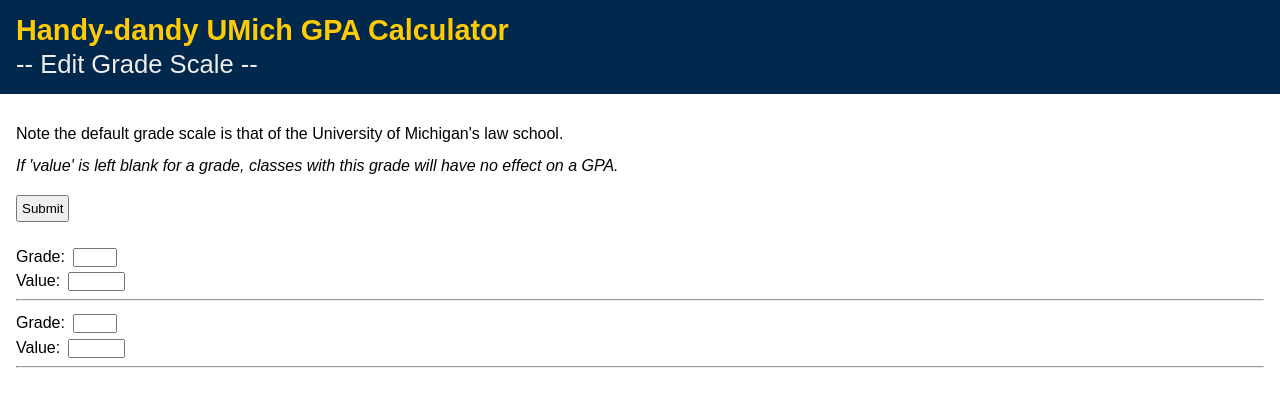
After one commit to adambeagle/gpacalc, a Django app: a page that uses gpacalc/templates/core/gradescale_update.html in a window 1280 px wide. The commit adds this page. Shown: the top 407 px of the page. Run offline with Django 3.2, Linux system fonts and the light colour scheme; data that the repository does not hold is empty.

Commit message:
Add update view for grade scale.
And corresponding urlconf, template, styles

```diff
--- a/gpacalc/core/views.py
+++ b/gpacalc/core/views.py
@@ -1,37 +1,37 @@
 from django.core.urlresolvers import reverse_lazy
 from django.http import HttpResponseRedirect
 from django.shortcuts import render
-from django.views.generic import DeleteView, ListView
+from django.views.generic import DeleteView, FormView, ListView
 
-from .forms import SemesterForm, UClassFormset
-from .models import calculate_gpa, Semester, UClass
+from .forms import LetterGradeFormSet, SemesterForm, UClassFormSet
+from .models import calculate_gpa, LetterGrade, Semester, UClass
 
 def create_semester(request):
     # If POST, validate both forms, save, and redirect to index
     if request.method == 'POST':
         semesterForm = SemesterForm(request.POST)
-        classesFormset = UClassFormset(request.POST)
+        classesFormSet = UClassFormSet(request.POST)
 
-        if semesterForm.is_valid() and classesFormset.is_valid():
+        if semesterForm.is_valid() and classesFormSet.is_valid():
             semesterInstance = semesterForm.save()
 
-            for form in classesFormset:
+            for form in classesFormSet:
                 form.instance.semester_id = semesterInstance.id
 
-            classesFormset.save()
+            classesFormSet.save()
 
             return HttpResponseRedirect(reverse_lazy('semester_index'))
 
     # If GET, prepare empty forms.
     else:
         semesterForm = SemesterForm()
-        classesFormset = UClassFormset(queryset=UClass.objects.none())
+        classesFormSet = UClassFormSet(queryset=UClass.objects.none())
 
     # Note if either form invalid in a POST, control jumps here and page
     # reloaded with forms containing error messages, etc.
     return render(request, 'core/semester_create.html', {
         'semester_form' : semesterForm,
-        'classes_formset' : classesFormset,
+        'classes_formset' : classesFormSet,
         'is_update' : False
     })
 
@@ -41,17 +41,17 @@
     # If POST, validate both forms, save, and redirect to index
     if request.method == 'POST':
         semesterForm = SemesterForm(request.POST)
-        classesFormset = UClassFormset(request.POST)
-        classesFormset.can_delete = True
+        classesFormSet = UClassFormSet(request.POST)
+        classesFormSet.can_delete = True
 
-        if semesterForm.is_valid() and classesFormset.is_valid():
+        if semesterForm.is_valid() and classesFormSet.is_valid():
             semesterForm.instance.id = semester_id
             semesterForm.save()
 
-            for form in classesFormset:
+            for form in classesFormSet:
                 form.instance.semester_id = semester_id
 
-            classesFormset.save()
+            classesFormSet.save()
 
             return HttpResponseRedirect(reverse_lazy('semester_index'))
 
@@ -61,21 +61,45 @@
         semesterForm = SemesterForm(
             instance=Semester.objects.get(id=semester_id)
         )
-        classesFormset = UClassFormset(
+        classesFormSet = UClassFormSet(
             queryset=UClass.objects.filter(semester=semester_id),
         )
 
         # Class deletion allowed here; Semester deletion handled in
         # SemesterDeleteView
-        classesFormset.can_delete = True
+        classesFormSet.can_delete = True
 
     # Note if either form invalid in a POST, control jumps here and page
     # reloaded with forms containing error messages, etc.
     return render(request, 'core/semester_create.html', {
         'semester_form' : semesterForm,
-        'classes_formset' : classesFormset,
+        'classes_formset' : classesFormSet,
         'is_update' : True
     })
+
+class GradeScaleUpdateView(FormView):
+    model = LetterGrade
+    form_class = LetterGradeFormSet
+    template_name = 'core/gradescale_update.html'
+    success_url = reverse_lazy('semester_index')
+
+    # TODO: Once users implemented, use user key to get correct scale.
+    queryset = LetterGrade.objects.filter(scale=1)
+
+    def post(self, request, *args, **kwargs):
+        formset = LetterGradeFormSet(request.POST)
+        for form in formset:
+            # TODO: Once users implemented, use user key to get correct
+            # scale.
+            form.instance.scale_id = 1
+
+        if formset.is_valid():
+            formset.save()
+
+            return HttpResponseRedirect(reverse_lazy('semester_index'))
+
+        context = self.get_context_data(form=formset)
+        return render(request, self.template_name, context)
 
 class SemestersIndex(ListView):
     queryset = Semester.objects.select_related('uclass')
--- a/gpacalc/gpacalc/urls.py
+++ b/gpacalc/gpacalc/urls.py
@@ -1,8 +1,8 @@
 from django.conf.urls import patterns, include, url
 from django.contrib import admin
 
-from core.views import (create_semester, SemesterDeleteView, update_semester,
-    SemestersIndex)
+from core.views import (create_semester, GradeScaleUpdateView,
+    SemesterDeleteView, update_semester, SemestersIndex)
 
 
 admin.autodiscover()
@@ -11,6 +11,7 @@
     url(r'^$', SemestersIndex.as_view(), name='semester_index'),
     url(r'^create/semester/$', create_semester, name='create_semester'),
     url(r'^edit/semester/(?P<pk>\w+)/$', update_semester, name='update_semester'),
+    url(r'^edit/grade-scale/$', GradeScaleUpdateView.as_view(), name='update_gradescale'),
     url(r'^delete/semester/(?P<pk>\w+)/$', SemesterDeleteView.as_view(), name='delete_semester'),
     url(r'^admin/', include(admin.site.urls)),
 )
--- a/gpacalc/static/css/base.css
+++ b/gpacalc/static/css/base.css
@@ -27,6 +27,10 @@
 h1 {
 	font-size: 1.8em;
 	font-weight: bold;
+}
+
+nav li {
+	margin: .3em .5em;
 }
 
 
@@ -117,14 +121,12 @@
 	padding: 0;
 }
 
+input[type="submit"] {
+	padding: .3em;
+}
+
 input[type="number"] {
 	width: 4em;
-}
-
-@media screen and (min-width: 321px) {
-	.vsmall {
-		display: none;
-	}
 }
 
 @media screen and (min-width: 640px) {
@@ -136,9 +138,15 @@
 		text-align: left;
 	}
 
+	/* Leave commented until error rendering issues fixed.
 	form li {
 		display: inline;
 		margin-right: 1em;
+	}*/
+
+	label {
+		min-width: initial;
+		margin-right: .2em;
 	}
 }
 
@@ -158,6 +166,10 @@
 	margin-top: 1.5em;
 }
 
+.basic-space-bottom {
+	margin-bottom: 1.5em;
+}
+
 .small-space {
 	margin-top: .5em;
 }
@@ -171,7 +183,7 @@
 }
 
 .form-field-error label {
-	color: red;
+	color: #b00;
 }
 
 .extra-wide {
@@ -181,3 +193,7 @@
 .center-text {
 	text-align: center;
 }
+
+.small-text-input {
+	width: 3em;
+)
--- /dev/null
+++ b/gpacalc/templates/core/gradescale_update.html
@@ -0,0 +1,19 @@
+{% extends 'base.html' %}
+
+{% block subheader %}Edit Grade Scale{% endblock %}
+
+{% block content %}
+    <p>Note the default grade scale is that of the University of Michigan's law school.</p>
+    <p><i>If 'value' is left blank for a grade, classes with this grade will have no effect on a GPA.</i></p>
+
+    <form method="post" action="">{% csrf_token %}
+        <input class="basic-space-bottom" type="submit" value="Submit" />
+        {{ form.management_form }}
+        {% for f in form %}
+            <ul>
+                {{ f.as_ul }}
+                <hr />
+            </ul>
+        {% endfor %}
+    </form>
+{% endblock content %}
```
Also changed, not shown: gpacalc/templates/core/semester_list.html (+8 -5 lines).
